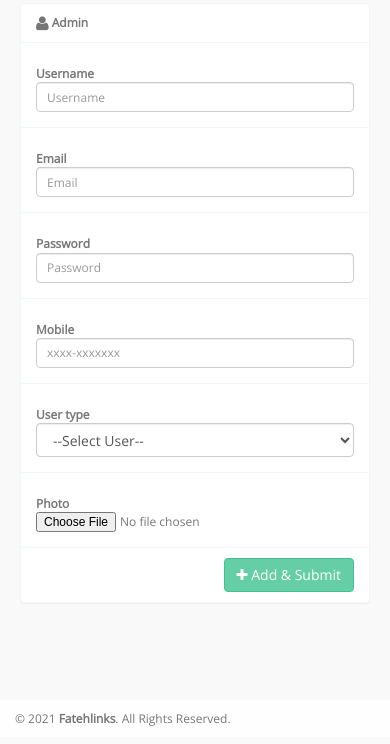
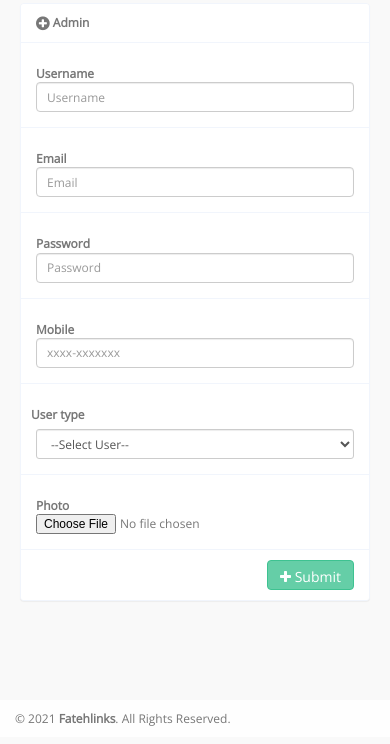
Before and after one commit to Arisha71/real_state, a PHP site: page /admin.php in a window 390 px wide. Shown: the part 100-844 px from the top of the page. Run offline with PHP 8.4, Linux system fonts and the light colour scheme; the visitor is signed in with stand-in values (Sample User, id 1); data that the repository does not hold is empty; some libraries are stand-ins or nearby versions.

Commit message:
Changing Done
User Interface change

```diff
--- a/session-demo/admin.php
+++ b/session-demo/admin.php
@@ -1,7 +1,7 @@
 <?php include("auth.php"); ?>
 <!DOCTYPE html>
 <html lang="en">
-<title>Admin Details</title>
+<title>Admin</title>
 <?php include("./include/linked-files.html"); ?>
 <div id="wrapper" class="preload">
     <?php include("./include/top-nav.php"); ?>
@@ -24,7 +24,7 @@
                             <div class="panel-heading">
 
                             <div class="row">
-								<div class="col-md-6"><i class="fa fa-user fa-lg"></i> <strong>Admin</strong> </div>
+								<div class="col-md-6"><i class="fa fa-plus-circle fa-lg"></i> <strong>Admin</strong> </div>
 								<div class="col-md-6">
 									<?php
 									if(session_status() ==PHP_SESSION_NONE){
@@ -81,9 +81,9 @@
                                     </div><!-- /.col -->
                                 </div><!-- /form-group -->
                                 <div class="form-group">
-                                    <label class="control-label col-md-2">User type</label>
+                                    <label class="control-label col-md-2 input-sm">User type</label>
                                     <div class="col-md-10">
-                                        <select name="usertype" id="" class="form-control">
+                                        <select name="usertype" id="" class="form-control input-sm">
                                             <option value="-1">--Select User--</option>
                                             <option value="admin" name="admin">Admin</option>
                                             <option value="user" name="user">User</option>
@@ -100,7 +100,7 @@
                             </div>
                             <div class="panel-footer">
                                 <div class="text-right">
-                               <button class="btn btn-success" type="submit" name="add-admin"><i class=" fa fa-plus "></i> Add & Submit
+                               <button class="btn btn-success input-sm" type="submit" name="add-admin"><i class=" fa fa-plus "></i> Submit
                                 </button>
                                     <!-- <button class="btn btn-sm btn-success" type="reset">Reset</button> -->
                                 </div>
--- a/session-demo/include/main-container.php
+++ b/session-demo/include/main-container.php
@@ -38,7 +38,7 @@ $mydate = getdate(date("U"));
 			<div class="panel panel-default panel-stat2 bg-success">
 				<div class="panel-body">
 					<span class="stat-icon">
-						<i class="fa fa-bar-chart-o"></i>
+						<i class="fa fa-home"></i>
 					</span>
 
 
--- a/session-demo/profile.php
+++ b/session-demo/profile.php
@@ -4,7 +4,7 @@
 
 <head>
 
-	<title>View Admin Details</title>
+	<title>Admin Profile</title>
 	<?php include("./include/linked-files.html"); ?>
 	<!--================----==================-->
 	<style>
--- a/session-demo/view-admin.php
+++ b/session-demo/view-admin.php
@@ -5,7 +5,7 @@ include("config.php");
 <html lang="en">
 
 <head>
-    <title>View Admin Details</title>
+    <title>Admin Details</title>
     <?php include("./include/linked-files.html"); ?>
 
 </head>
@@ -32,7 +32,7 @@ include("config.php");
                                 <div class="panel-heading">
                                 <div class="row">
 								<div class="col-md-6">
-									<strong><i  class="fa fa-user fa-lg"></i> Admin Details</strong>
+									<strong><i  class="fa fa-eye fa-lg"></i> Admin Details</strong>
 								</div>
 								<div class="col-md-6">
 									<?php
```
